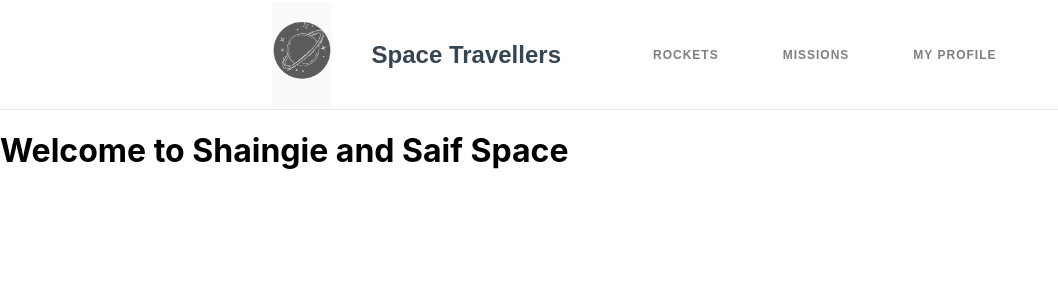
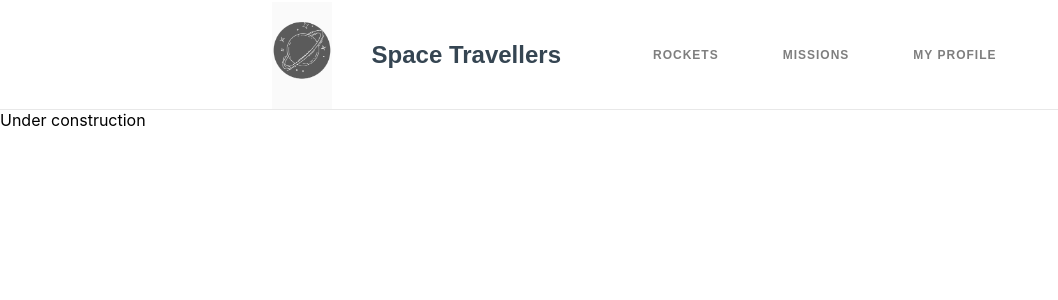
Before and after one commit to ShingiraiBhengesa/space-travelers-hub, a React (Create React App) app: page /Rockets in a window 1280 px wide. Shown: the top 300 px of the page, without its empty margins (0-1058 px from the left). Built offline with nearby package versions, Linux system fonts and the light colour scheme.

Commit message:
Link Rockets to the nav bar

```diff
--- a/src/App.js
+++ b/src/App.js
@@ -4,6 +4,7 @@ import './App.css';
 import NotFound from './components/pages/NotFound';
 import NavBar from './components/NavBar/NavBar';
 import Profile from './components/Profile/Profile';
+import Rockets from './components/Rockets/Rockets';
 
 function App() {
   return (
@@ -11,6 +12,7 @@ function App() {
       <NavBar />
       <div className="container">
         <Routes>
+          <Route path="/rockets" element={<Rockets />} />
           <Route path="/profile" element={<Profile />} />
           <Route path="*" element={<NotFound />} />
         </Routes>
--- a/src/components/NavBar/NavBar.js
+++ b/src/components/NavBar/NavBar.js
@@ -7,7 +7,7 @@ const Navbar = () => {
   const links = [
     {
       id: 1,
-      path: '/rockets',
+      path: '/Rockets',
       text: 'Rockets',
     },
     {
--- /dev/null
+++ b/src/components/Rockets/Rockets.js
@@ -0,0 +1,7 @@
+import React from 'react';
+
+function Rockets() {
+ return <div>Under construction</div>;
+  }
+
+  export default Rockets;
```
